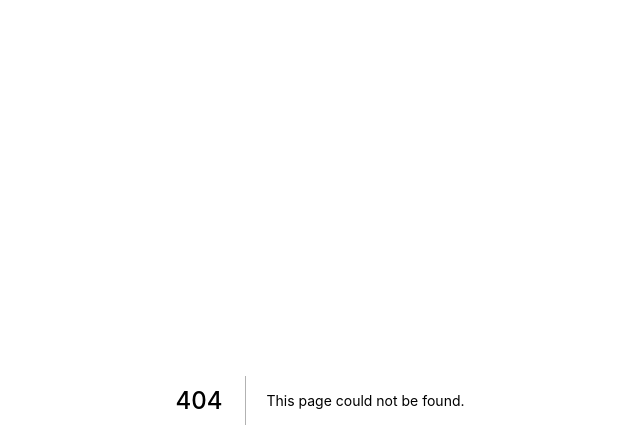
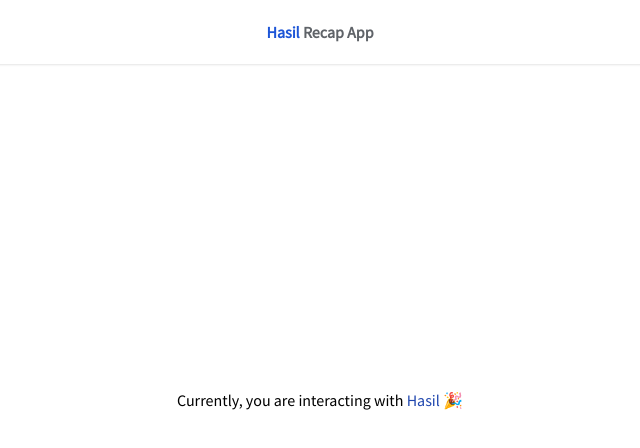
Before and after one commit to rasvanjaya21/iot-recap, a Next.js app: page /result in a window 1280 px wide. Before the commit this address had no page. Shown: the top 448 px of the page, without its empty margins (320-960 px from the left). Built offline with nearby package versions, Linux system fonts and the light colour scheme.

Commit message:
rename to result

```diff
--- a/pages/story.js
+++ b/pages/result.js
@@ -6,29 +6,29 @@ export default function Gallery() {
 	return (
 		<>
 			<Head>
-				<title>Story Himam Konsulat Malang</title>
+				<title>result Himam Konsulat Malang</title>
 			</Head>
 
 			<AppBar>
-				<span className="text-primary">Story</span>
-				<span className="text-secondary"> Himam Konsulat Malang</span>
+				<span className="text-primary">Hasil</span>
+				<span className="text-secondary"> Recap App</span>
 			</AppBar>
 
 			<div className="flex fixed sm:hidden bg-white px-2 bottom-[-0.7px] w-full h-[75px] shadow-[0_0_3px_0_rgba(0,0,0,0.20)] z-[5]">
 				<NavBar href="/" variant="home">
-					Home
+					Beranda
 				</NavBar>
 				<NavBar href="/event" variant="event">
-					Event
+					Waktu
 				</NavBar>
-				<NavBar className="navbar-active" href="/story" variant="active-story">
-					Story
+				<NavBar className="navbar-active" href="/result" variant="active-result">
+					Hasil
 				</NavBar>
 				<NavBar href="/gallery" variant="gallery">
-					Gallery
+					Galeri
 				</NavBar>
 				<NavBar href="/about" variant="about">
-					About
+					Tentang
 				</NavBar>
 			</div>
 
@@ -36,7 +36,7 @@ export default function Gallery() {
 			<div className="flex w-screen h-screen mx-auto" data-aos="fade-up">
 				<h1 className="mx-auto self-center">
 					Currently, you are interacting with
-					<span className="text-green-800 "> Gallery 🎉</span>
+					<span className="text-primary-800 "> Hasil 🎉</span>
 				</h1>
 			</div>
 		</>
```
